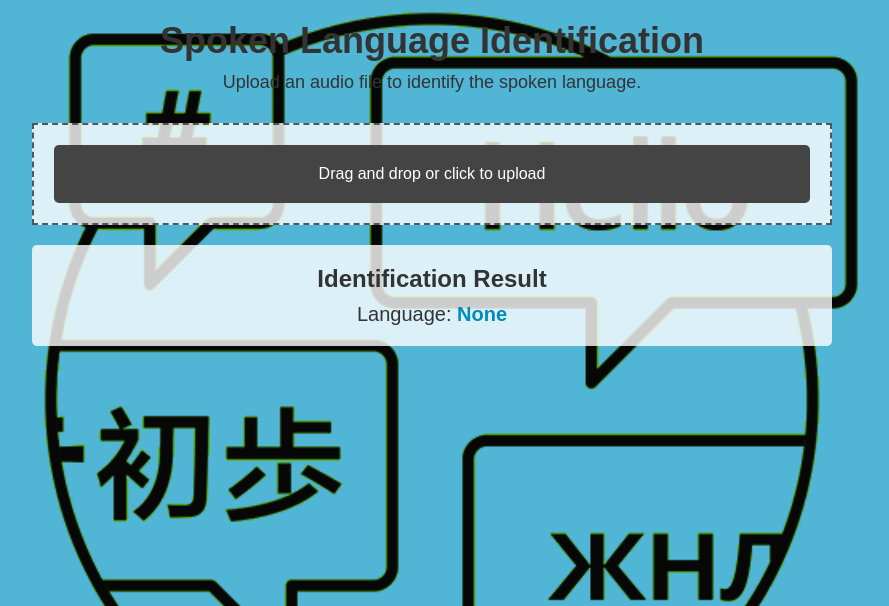
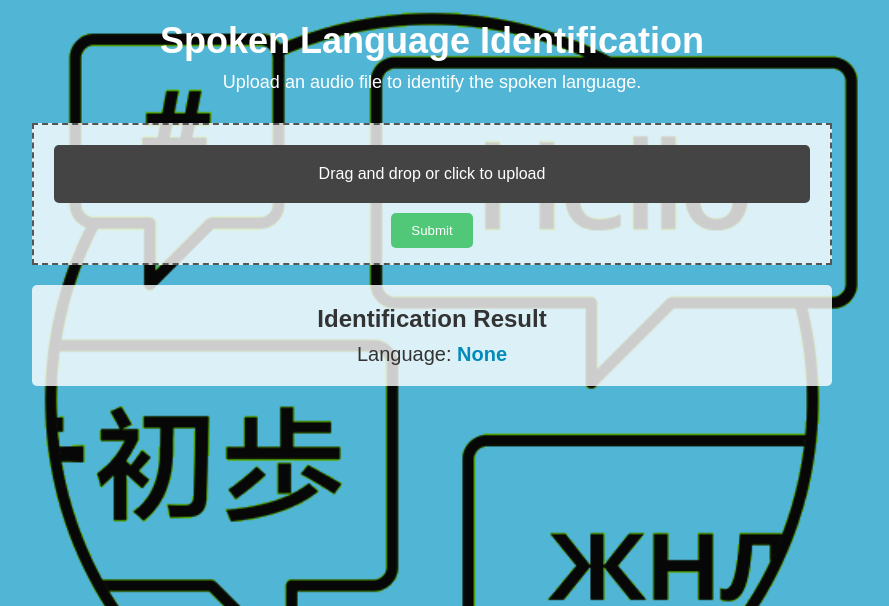
Before and after one commit to Mohammadreza-mz/Spoken-Language-Identification, a Flask app: page / in a window 1280 px wide. Shown: the top 606 px of the page, without its empty margins (208-1097 px from the left). Run offline with Flask 3, Linux system fonts and the light colour scheme.

Commit message:
feat: update frontend

```diff
--- a/web/static/css/styles.css
+++ b/web/static/css/styles.css
@@ -19,6 +19,10 @@ body {
 header {
     text-align: center;
     margin-bottom: 30px;
+}
+
+.header-text {
+    color: white;
 }
 
 h1 {
@@ -53,7 +57,7 @@ p {
     background: #555;
 }
 
-#audio-upload {
+#fileInput {
     display: none;
 }
 
@@ -64,7 +68,7 @@ p {
     border-radius: 5px;
 }
 
-.result-text {
+#result {
     font-size: 20px;
     margin-top: 10px;
 }
@@ -73,3 +77,24 @@ p {
     font-weight: bold;
     color: #008CBA;
 }
+
+.upload-section {
+    position: relative;
+    padding-bottom: 5px;
+}
+
+#predictButton {
+    display: block;
+    margin: 10px auto;
+    background-color: #50C878;
+    color: #fff;
+    border: none;
+    padding: 10px 20px;
+    border-radius: 5px;
+    cursor: pointer;
+    transition: background-color 0.3s;
+}
+
+#predictButton:hover {
+    background-color: #AFE1AF;
+}
--- a/web/templates/index.html
+++ b/web/templates/index.html
@@ -3,28 +3,33 @@
 <head>
     <meta charset="UTF-8">
     <meta name="viewport" content="width=device-width, initial-scale=1.0">
-    <link rel="stylesheet" href="styles.css">
+    <link rel="stylesheet" href="{{ url_for('static', filename='css/styles.css') }}">
     <title>Spoken Language Identification</title>
 </head>
 <body>
+
+
     <div class="container">
         <header>
-            <h1>Spoken Language Identification</h1>
-            <p>Upload an audio file to identify the spoken language.</p>
+            <h1 class="header-text">Spoken Language Identification</h1>
+            <p class="header-text">Upload an audio file to identify the spoken language.</p>
         </header>
         <main>
             <div class="upload-section">
-                <label for="audio-upload" class="upload-label">
-                    <span>Drag and drop or click to upload</span>
+                <label for="fileInput" id="fileLabel" class="upload-label">
+                    <span id="uploadText">Drag and drop or click to upload</span>
                 </label>
-                <input type="file" id="audio-upload" accept="audio/*">
+                <input type="file" id="fileInput" accept="audio/*">
+                <button id="predictButton">Submit</button>
             </div>
             <div class="result-section">
                 <h2>Identification Result</h2>
-                <p class="result-text">Language: <span id="language-result">None</span></p>
+                <p id="result">Language: <span id="language-result">None</span></p>
             </div>
         </main>
     </div>
-    <script src="script.js"></script>
+
+
+    <script src="{{ url_for('static', filename='js/script.js') }}"></script>
 </body>
 </html>
```
Also changed, not shown: web/static/js/script.js (added, +37 -0 lines).
